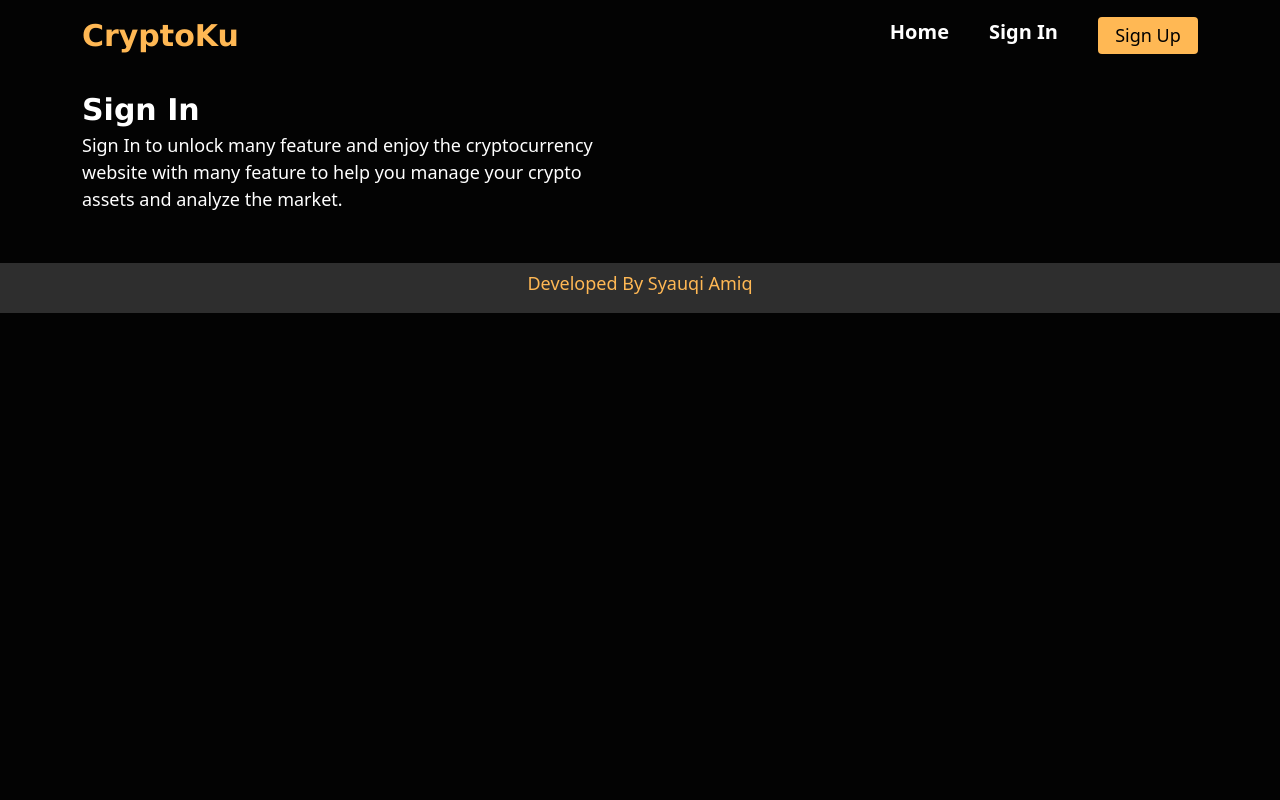
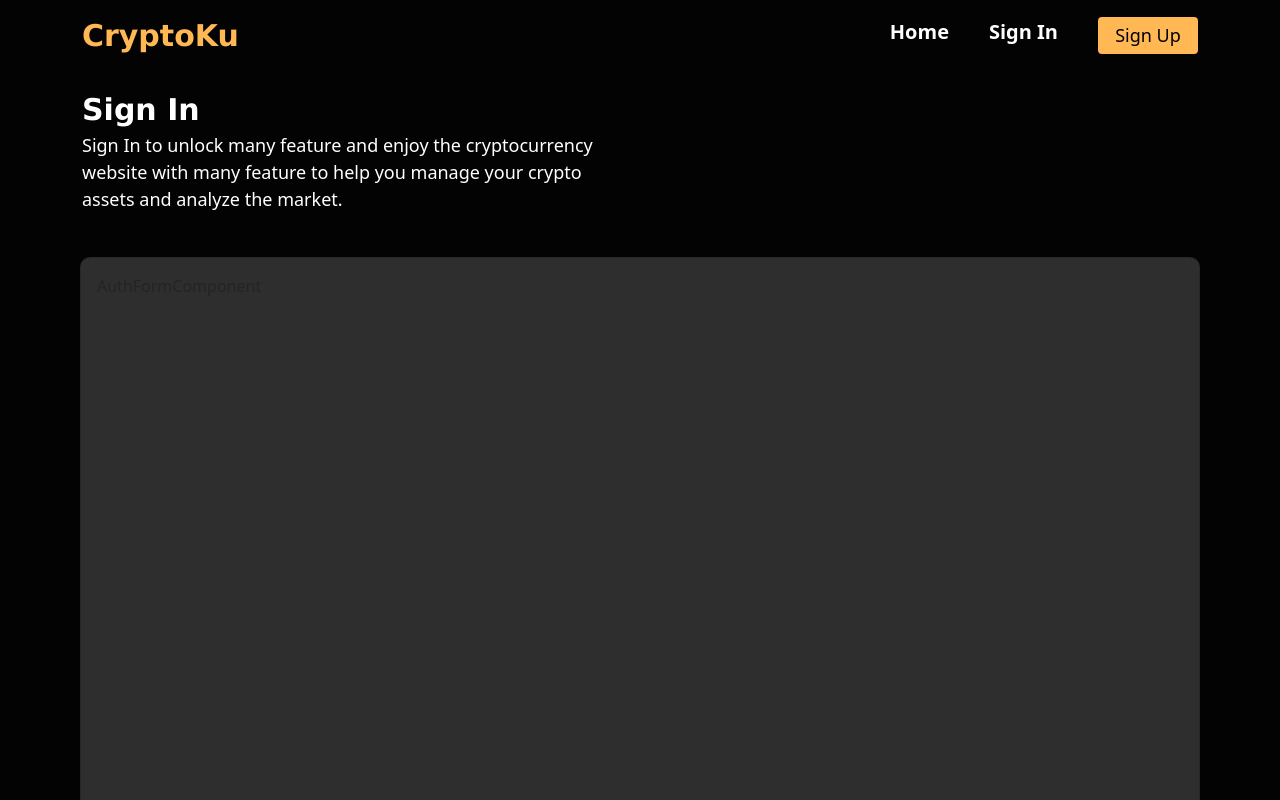
Before and after one commit to syauqiamiq/dot-freelance-test, a Next.js app: page /login in a window 1280 px wide. Shown: the top 800 px of the page. Built offline with nearby package versions, Linux system fonts and the light colour scheme.

Commit message:
feat: Paper Component

```diff
--- /dev/null
+++ b/components/AuthFormComponent/AuthFormComponent.jsx
@@ -0,0 +1,7 @@
+import React from 'react';
+
+const AuthFormComponent = () => {
+  return <div>AuthFormComponent</div>;
+};
+
+export default AuthFormComponent;
--- /dev/null
+++ b/components/PaperComponent/PaperComponent.jsx
@@ -0,0 +1,14 @@
+import { Card } from 'react-bootstrap';
+import AuthFormComponent from '../AuthFormComponent/AuthFormComponent';
+import styles from './paper.module.css';
+const PaperComponent = () => {
+  return (
+    <Card className={styles.paper}>
+      <Card.Body>
+        <AuthFormComponent />{' '}
+      </Card.Body>
+    </Card>
+  );
+};
+
+export default PaperComponent;
--- /dev/null
+++ b/components/PaperComponent/paper.module.css
@@ -0,0 +1,7 @@
+.paper {
+  min-width: 70rem;
+  min-height: 40rem;
+  border-radius: 10px;
+  background-color: #2e2e2e;
+  margin-top: 20px;
+}
--- a/components/index.js
+++ b/components/index.js
@@ -5,4 +5,6 @@ import CarouselComponent from './CarouselComponent/CarouselComponent';
 import CardComponent from './CardComponent/CardComponent';
 import TitleComponent from './TitleComponent/TitleComponent';
 import DescriptionComponent from './DescriptionComponent/DescriptionComponent';
-export { NavbarComponent, FooterComponent, ListCategoryComponent, CarouselComponent, CardComponent, TitleComponent, DescriptionComponent };
+import PaperComponent from './PaperComponent/PaperComponent';
+import AuthFormComponent from './AuthFormComponent/AuthFormComponent';
+export { AuthFormComponent, PaperComponent, NavbarComponent, FooterComponent, ListCategoryComponent, CarouselComponent, CardComponent, TitleComponent, DescriptionComponent };
--- a/pages/login.jsx
+++ b/pages/login.jsx
@@ -1,6 +1,6 @@
 import Head from 'next/head';
 import { Col, Container, Row } from 'react-bootstrap';
-import { DescriptionComponent, TitleComponent } from '../components';
+import { DescriptionComponent, PaperComponent, TitleComponent } from '../components';
 import Template from '../template/Template';
 const login = () => {
   return (
@@ -19,6 +19,11 @@ const login = () => {
                 <DescriptionComponent desc="Sign In to unlock many feature and enjoy the cryptocurrency website with many feature to help you manage your crypto assets and analyze the market." />
               </Col>
             </Row>
+            <Row>
+              <Col className="d-flex justify-content-center mt-4 mb-4">
+                <PaperComponent />
+              </Col>
+            </Row>
           </Container>
         </section>
       </Template>
```
Also changed, not shown: pages/api/rajaongkir/city.js (deleted, +0 -28 lines), pages/api/rajaongkir/cost.js (deleted, +0 -17 lines), pages/api/rajaongkir/province.js (deleted, +0 -12 lines).
